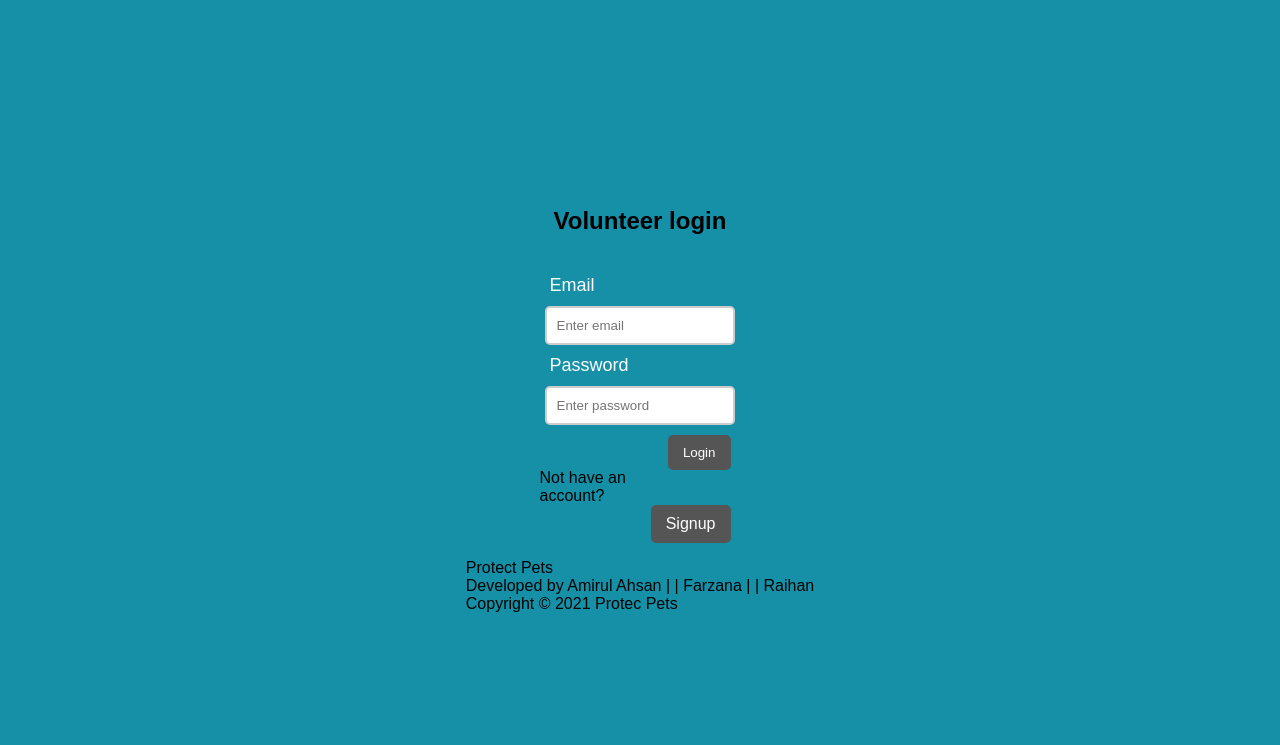
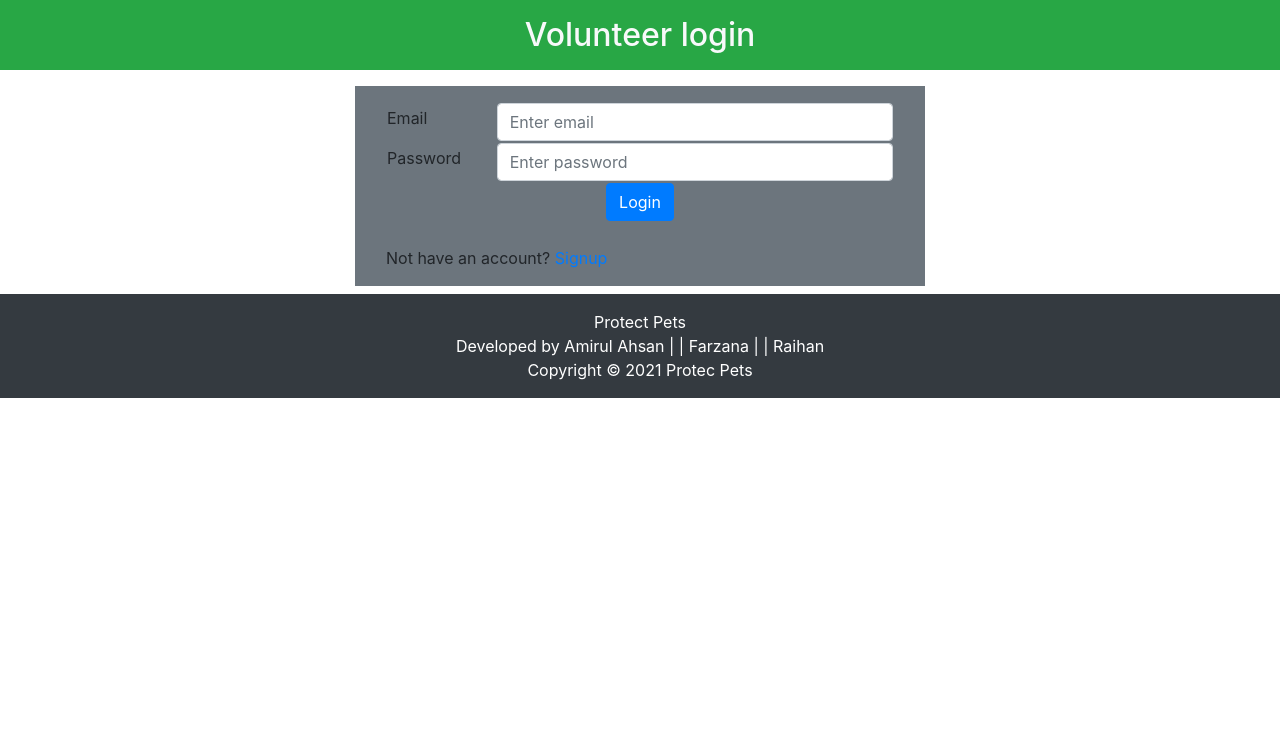
Before and after one commit to FarzanaR11/Protect-Animals, a PHP site: page /login.php in a window 1280 px wide. Shown: the top 745 px of the page. After the commit the page ends 398 px from the top, so only its background shows below. Run offline with PHP 8.4, Linux system fonts and the light colour scheme.

Commit message:
Update login.php

```diff
--- a/login.php
+++ b/login.php
@@ -2,8 +2,6 @@
 session_start();
 
 ?>
-
-
 <!DOCTYPE html>
 <html lang="en">
   <head>
@@ -11,7 +9,8 @@
 
     <meta name="viewport" content="width=device-width, initial-scale=1">
     <title>Volunteer login</title>
-    <link rel="stylesheet" type="text/css" href="css/style2.css">
+    <link rel="stylesheet" href="https://maxcdn.bootstrapcdn.com/bootstrap/4.0.0/css/bootstrap.min.css">
+    <link rel="stylesheet" type="text/css" >
   </head>
   <body>
     <?php
@@ -35,33 +34,55 @@
 
           if($pass_decode)
           {
-           echo "login successfull";
+            $_SESSION['login'] = true;
+            $_SESSION['username'] = $email_pass['username'];
+            header("Location: index.php");
+            exit();
           }else{
 
-          echo "password incorrect";
+          echo "<script>alert('password incorrect')</script>";
           }
 
         }else{
 
-        echo "Invalid email";
+        echo "<script>alert('Invalid email')</script>";
         }
 
       }
     ?>
-    <form action="<?php echo htmlentities($_SERVER['PHP_SELF']);?>" method="post">
-      <h2>Volunteer login</h2>
+    <h2 class="bg-success text-center p-3 text-light">Volunteer login</h2>
+  <section class="container ">
+    <div class="row">
+      <div class="col-md-3"></div>
+      <div class="col-md-6 mt-2 bg-secondary mb-2">
+        <form class="p-3" action="<?php echo htmlentities($_SERVER['PHP_SELF']);?>" method="post">
+          <table width="100%">
+            <tr>
+              <td><label>Email</label></td>
+              <td><input type="email" name="email" class="form-control" placeholder="Enter email"></td>
+            </tr>
+            <tr>
+              <td><label>Password</label></td>
+              <td><input type="password" name="password" class="form-control" placeholder="Enter password"></td>
+            </tr>
+            <tr>
+              <td colspan="2" align="center"><button class="btn btn-primary" type="submit" name="submit">Login</button></td>
+            </tr>
 
-      <label>Email</label>
-      <input type="email" name="email" placeholder="Enter email">
+          </table>
+          <br>
+            <p class="float-left">Not have an account?&nbsp;</p>
+            <a class="right" href="regisv.php">Signup</a>
+            </tr>
 
-      <label>Password</label>
-      <input type="password" name="password" placeholder="Enter password">
-      <button type="submit" name="submit">Login</button>
-      <br>
-      <div class="footer">
-      <p>Not have an account?&nbsp;<br><a href="regisv.php">Signup</a></p>
+          </form>
+      </div>
+      <div class="col-md-3"></div>
     </div>
-    </form>
+
+
+  </section>
+
 
     <?php include 'footer.php'; ?>
   </body>
```
